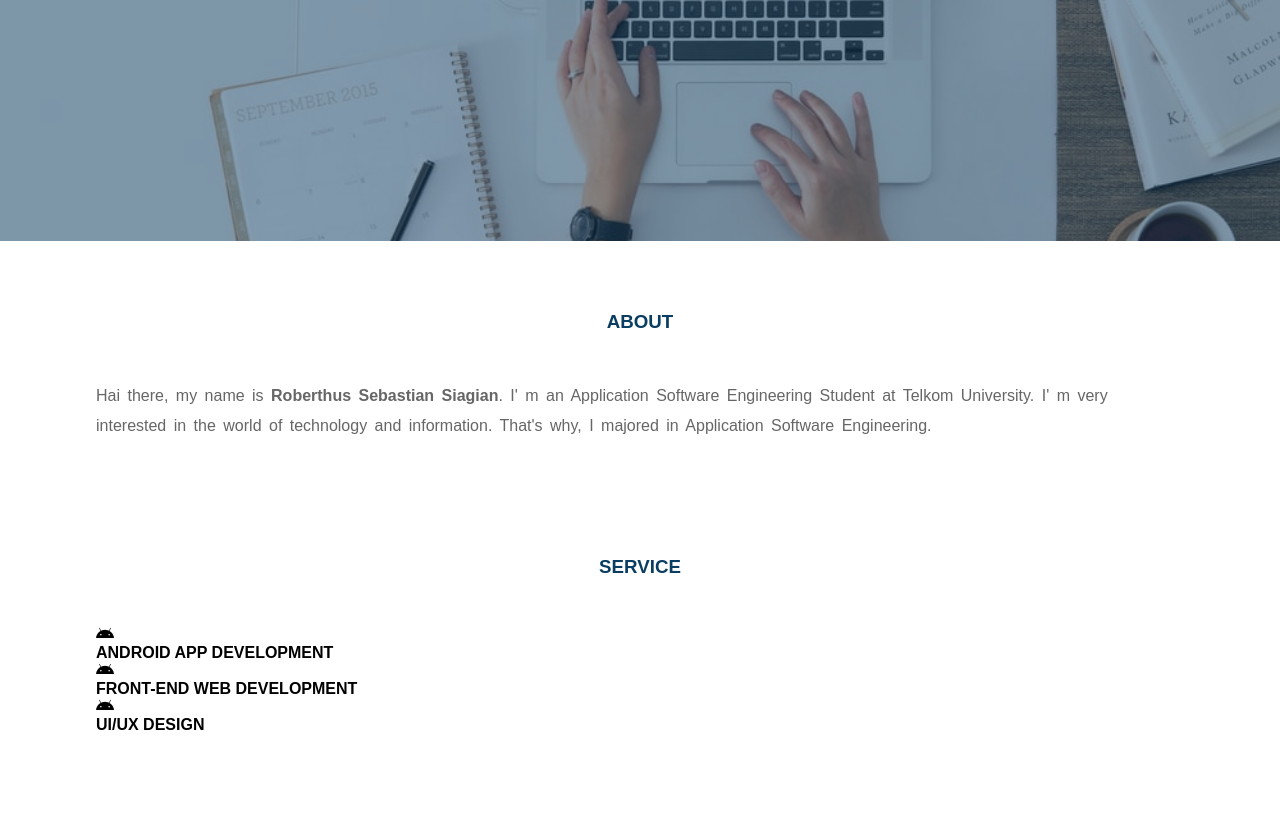
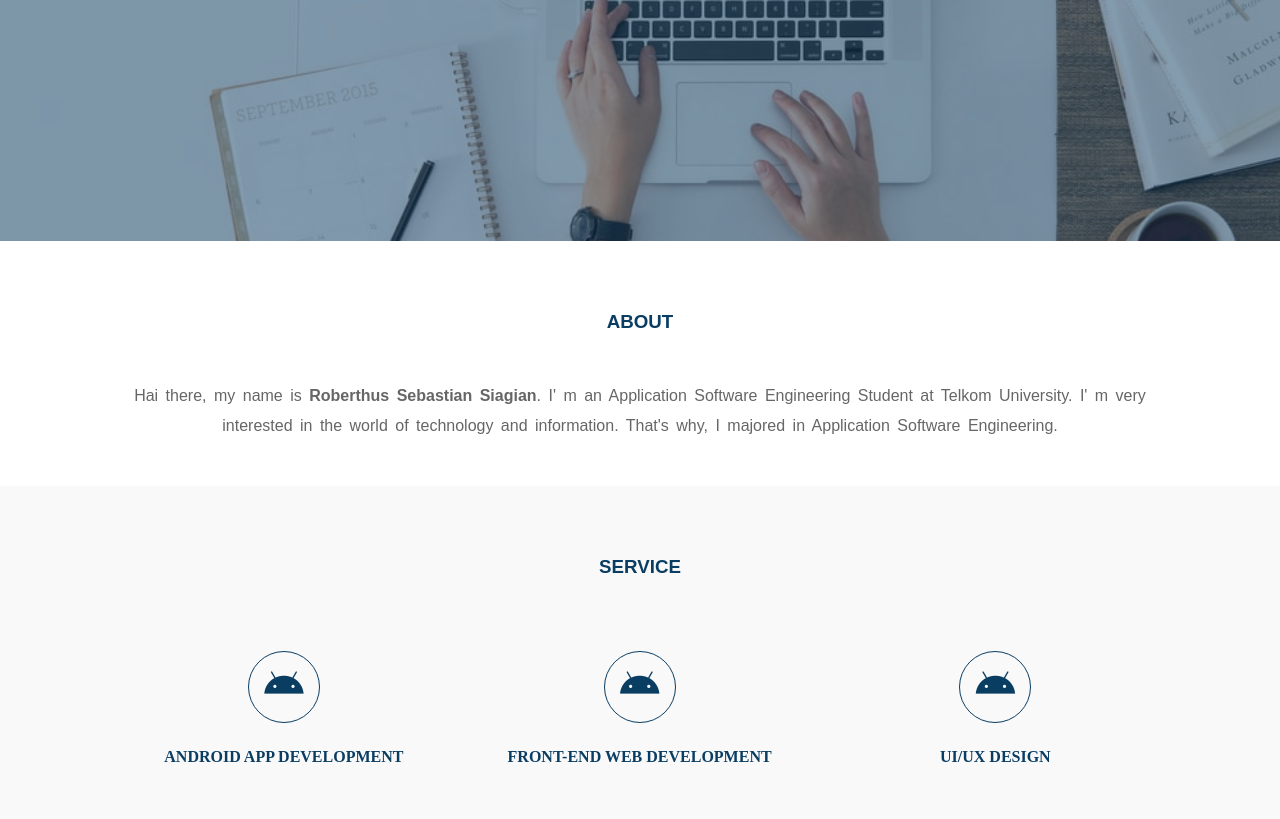
Before and after one commit to roberthussebastian/roberthussebastian.github.io, a plain HTML site: page index.html in a window 1280 px wide. Shown: the part 436-1255 px from the top of the page. Before the commit the page ends 1215 px from the top, so only its background shows below. Drawn offline with Linux system fonts and the light colour scheme.

Commit message:
update css

```diff
--- a/css/style.css
+++ b/css/style.css
@@ -1,11 +1,11 @@
 * {
     padding: 0;
     margin: 0;
-    font-family: 'Source Sans Pro', sans-serif;
+
 }
 
 .sosmed {
-    padding: 7px 0;
+    padding: 7px 3px;
     background-color: #2c2c54;
 }
 
@@ -13,6 +13,7 @@
     display: inline-block;
     color: white !important;
     margin-right: 12px;
+
 }
 
 a {
@@ -35,6 +36,8 @@ header h1 {
     float: left;
     padding: 19px 0;
     color: #0a3d62;
+    font-family: 'Sorts Mill Goudy', serif;
+    letter-spacing: 3px;
 }
 
 header ul {
@@ -43,6 +46,7 @@ header ul {
 
 header ul li {
     display: inline-block;
+    font-family: 'Source Sans Pro', sans-serif;
 }
 
 header ul li a {
@@ -77,6 +81,7 @@ section {
     z-index: 1;
     padding: 20px 30px;
     border: 2px solid white;
+    font-family: 'Source Sans Pro', sans-serif;
 }
 
 .banner::after {
@@ -95,10 +100,45 @@ section h3 {
     padding: 25px 0;
     color: #0a3d62;
     margin-bottom: 23px;
+    font-family: 'Source Sans Pro', sans-serif;
 }
 
 .about p {
     color: #666;
     word-spacing: 3px;
     line-height: 30px;
+    font-family: 'Source Sans Pro', sans-serif;
+    text-align: center;
 }
+
+.service {
+    background-color: #f9f9f9;
+}
+
+.box {
+    color: #0a3d62;
+    margin-left: 10px;
+}
+
+.box .col-3 {
+    width: 33%;
+    padding: 25px 30px;
+    box-sizing: border-box;
+    text-align: center;
+    float: left;
+}
+
+.icon {
+    width: 70px;
+    height: 70px;
+    border: 1px solid;
+    border-radius: 50%;
+    text-align: center;
+    line-height: 70px;
+    font-size: 35px;
+    margin: 0 auto;
+}
+
+.box .col-3 h4 {
+    margin: 25px 0;
+}
```
